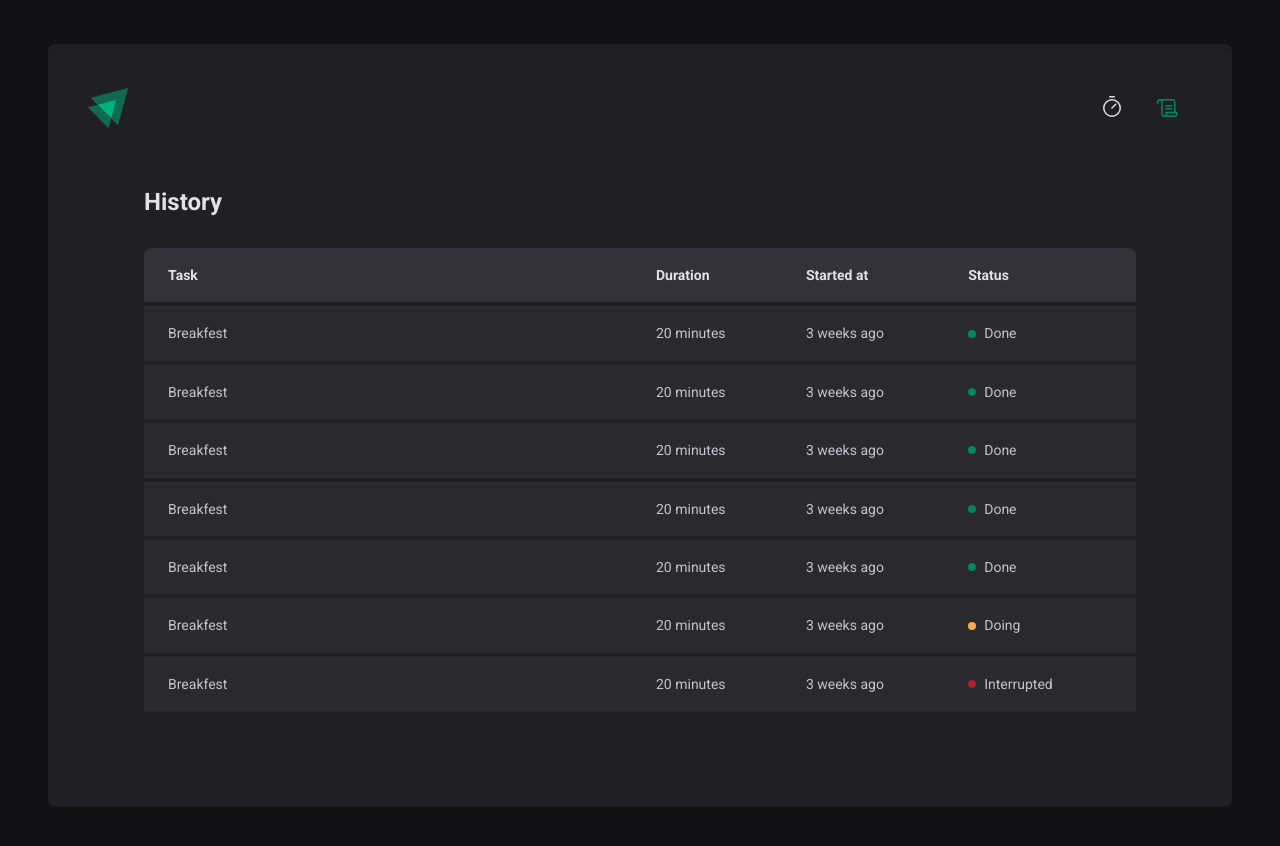
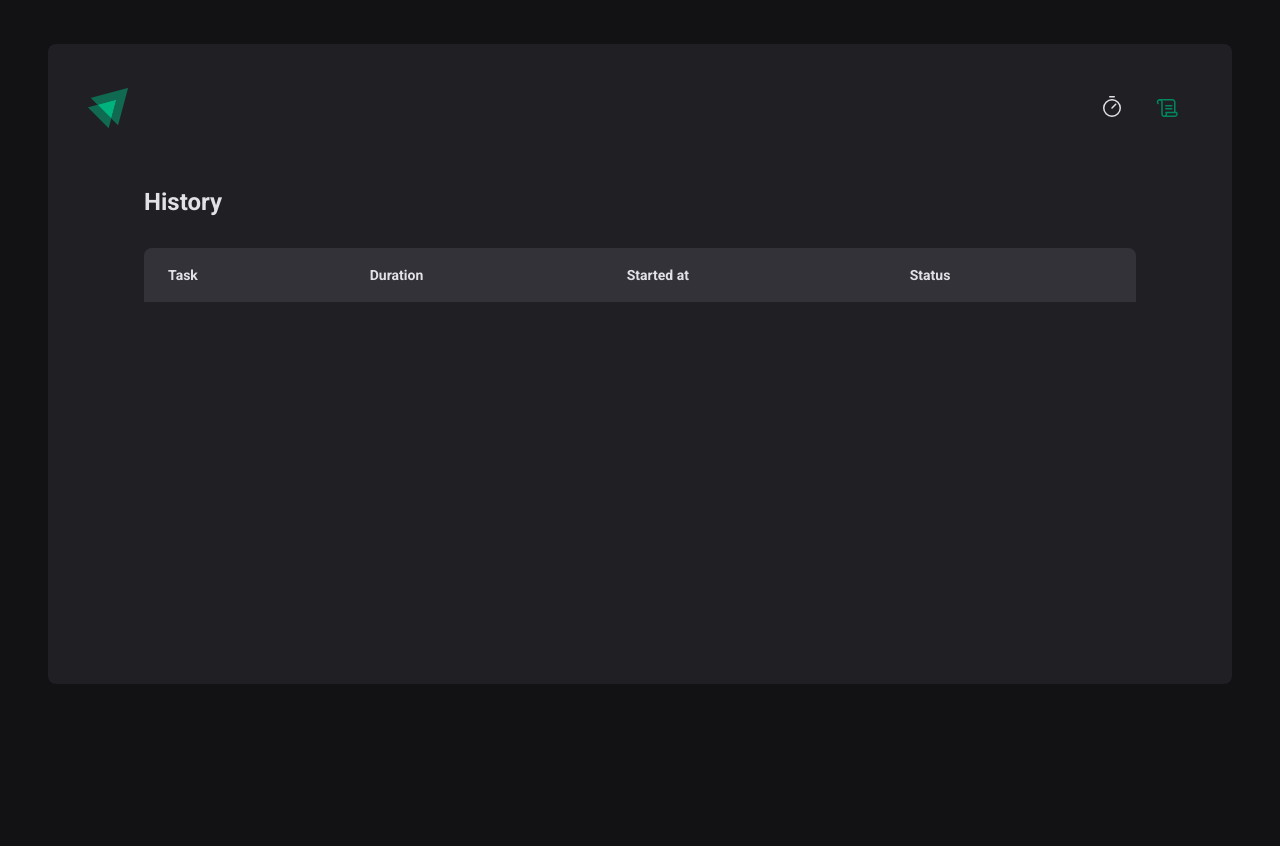
Before and after one commit to hnascx/reactjs-timer, a React (Vite) app: page /history in a window 1280 px wide. Shown: the top 846 px of the page. After the commit the page ends 800 px from the top, so only its background shows below. Built offline with nearby package versions, Linux system fonts and the light colour scheme.

Commit message:
Refactoring using contexts

```diff
--- a/src/App.tsx
+++ b/src/App.tsx
@@ -4,12 +4,15 @@
 import { defaultTheme } from './styles/themes/Default'
 import { GlobalStyle } from './styles/Global'
 import { Router } from './Router'
+import { CyclesContextProvider } from './contexts/CyclesContext'
 
 export function App() {
   return (
     <ThemeProvider theme={defaultTheme}>
       <BrowserRouter>
-        <Router />
+        <CyclesContextProvider>
+          <Router />
+        </CyclesContextProvider>
       </BrowserRouter>
       <GlobalStyle />
     </ThemeProvider>
--- /dev/null
+++ b/src/contexts/CyclesContext.tsx
@@ -0,0 +1,104 @@
+import { ReactNode, createContext, useState } from 'react'
+
+interface CreateCycleData {
+  task: string
+  minutesAmount: number
+}
+
+interface Cycle {
+  id: string
+  task: string
+  minutesAmount: number
+  startDate: Date
+  interruptedDate?: Date
+  finishedDate?: Date
+}
+
+interface CyclesContextType {
+  cycles: Cycle[]
+  activeCycle: Cycle | undefined
+  activeCycleId: string | null
+  amountSecondsPassed: number
+  markCurrentCycleAsFinished: () => void
+  setSecondsPassed: (seconds: number) => void
+  createNewCycle: (data: CreateCycleData) => void
+  interruptCurrentCycle: () => void
+}
+
+export const CyclesContext = createContext({} as CyclesContextType)
+
+interface CyclesContextProviderProps {
+  children: ReactNode
+}
+
+export function CyclesContextProvider({
+  children,
+}: CyclesContextProviderProps) {
+  const [cycles, setCycles] = useState<Cycle[]>([])
+
+  const [activeCycleId, setActiveCycleId] = useState<string | null>(null)
+  const [amountSecondsPassed, setAmountSecondsPassed] = useState(0)
+
+  const activeCycle = cycles.find((cycle) => cycle.id === activeCycleId)
+
+  function setSecondsPassed(seconds: number) {
+    setAmountSecondsPassed(seconds)
+  }
+
+  function markCurrentCycleAsFinished() {
+    setCycles((state) =>
+      state.map((cycle) => {
+        if (cycle.id === activeCycleId) {
+          return { ...cycle, finishedDate: new Date() }
+        } else {
+          return cycle
+        }
+      }),
+    )
+  }
+
+  function createNewCycle(data: CreateCycleData) {
+    const id = String(new Date().getTime())
+
+    const newCycle: Cycle = {
+      id,
+      task: data.task,
+      minutesAmount: data.minutesAmount,
+      startDate: new Date(),
+    }
+
+    setCycles((state) => [...state, newCycle])
+    setActiveCycleId(id)
+    setAmountSecondsPassed(0)
+  }
+
+  function interruptCurrentCycle() {
+    setCycles((state) =>
+      state.map((cycle) => {
+        if (cycle.id === activeCycleId) {
+          return { ...cycle, interruptedDate: new Date() }
+        } else {
+          return cycle
+        }
+      }),
+    )
+    setActiveCycleId(null)
+  }
+
+  return (
+    <CyclesContext.Provider
+      value={{
+        cycles,
+        activeCycle,
+        activeCycleId,
+        markCurrentCycleAsFinished,
+        amountSecondsPassed,
+        setSecondsPassed,
+        createNewCycle,
+        interruptCurrentCycle,
+      }}
+    >
+      {children}
+    </CyclesContext.Provider>
+  )
+}
--- a/src/pages/History/index.tsx
+++ b/src/pages/History/index.tsx
@@ -1,6 +1,11 @@
+import { useContext } from 'react'
+import { formatDistanceToNow } from 'date-fns'
 import { HistoryContainer, HistoryList, Status } from './styles'
+import { CyclesContext } from '../../contexts/CyclesContext'
 
 export function History() {
+  const { cycles } = useContext(CyclesContext)
+
   return (
     <HistoryContainer>
       <h1>History</h1>
@@ -15,62 +20,34 @@
             </tr>
           </thead>
           <tbody>
-            <tr>
-              <td>Breakfest</td>
-              <td>20 minutes</td>
-              <td>3 weeks ago</td>
-              <td>
-                <Status statusColor="green">Done</Status>
-              </td>
-            </tr>
-            <tr>
-              <td>Breakfest</td>
-              <td>20 minutes</td>
-              <td>3 weeks ago</td>
-              <td>
-                <Status statusColor="green">Done</Status>
-              </td>
-            </tr>
-            <tr>
-              <td>Breakfest</td>
-              <td>20 minutes</td>
-              <td>3 weeks ago</td>
-              <td>
-                <Status statusColor="green">Done</Status>
-              </td>
-            </tr>
-            <tr>
-              <td>Breakfest</td>
-              <td>20 minutes</td>
-              <td>3 weeks ago</td>
-              <td>
-                <Status statusColor="green">Done</Status>
-              </td>
-            </tr>
-            <tr>
-              <td>Breakfest</td>
-              <td>20 minutes</td>
-              <td>3 weeks ago</td>
-              <td>
-                <Status statusColor="green">Done</Status>
-              </td>
-            </tr>
-            <tr>
-              <td>Breakfest</td>
-              <td>20 minutes</td>
-              <td>3 weeks ago</td>
-              <td>
-                <Status statusColor="yellow">Doing</Status>
-              </td>
-            </tr>
-            <tr>
-              <td>Breakfest</td>
-              <td>20 minutes</td>
-              <td>3 weeks ago</td>
-              <td>
-                <Status statusColor="red">Interrupted</Status>
-              </td>
-            </tr>
+            {cycles.map((cycle) => {
+              return (
+                <tr key={cycle.id}>
+                  <td>{cycle.task}</td>
+                  <td>{cycle.minutesAmount} minutes</td>
+                  <td>
+                    {formatDistanceToNow(cycle.startDate, {
+                      addSuffix: true,
+                    })}
+                  </td>
+                  <td>
+                    {cycle.finishedDate && (
+                      /* && means then */ <Status statusColor="green">
+                        Concluded
+                      </Status>
+                    )}
+
+                    {cycle.interruptedDate && (
+                      <Status statusColor="red">Interrupted</Status>
+                    )}
+
+                    {!cycle.finishedDate && !cycle.interruptedDate && (
+                      <Status statusColor="yellow">In progress</Status>
+                    )}
+                  </td>
+                </tr>
+              )
+            })}
           </tbody>
         </table>
       </HistoryList>
--- a/src/pages/Home/components/Countdown/index.tsx
+++ b/src/pages/Home/components/Countdown/index.tsx
@@ -1,7 +1,7 @@
 import { useContext, useEffect } from 'react'
 import { CountdownContainer, Separator } from './styles'
 import { differenceInSeconds } from 'date-fns'
-import { CyclesContext } from '../..'
+import { CyclesContext } from '../../../../contexts/CyclesContext'
 
 export function Countdown() {
   const {
--- a/src/pages/Home/components/NewCycleForm/index.tsx
+++ b/src/pages/Home/components/NewCycleForm/index.tsx
@@ -1,7 +1,7 @@
 import { FormContainer, MinutesAmountInput, TaskInput } from './styles'
 import { useContext } from 'react'
-import { CyclesContext } from '../..'
 import { useFormContext } from 'react-hook-form'
+import { CyclesContext } from '../../../../contexts/CyclesContext'
 
 export function NewCycleForm() {
   const { activeCycle } = useContext(CyclesContext)
--- a/src/pages/Home/index.tsx
+++ b/src/pages/Home/index.tsx
@@ -2,7 +2,7 @@
 import { useForm, FormProvider } from 'react-hook-form'
 import { zodResolver } from '@hookform/resolvers/zod'
 import * as zod from 'zod'
-import { createContext, useState } from 'react'
+import { useContext } from 'react'
 
 import {
   HomeContainer,
@@ -11,25 +11,7 @@
 } from './styles'
 import { NewCycleForm } from './components/NewCycleForm'
 import { Countdown } from './components/Countdown'
-
-interface Cycle {
-  id: string
-  task: string
-  minutesAmount: number
-  startDate: Date
-  interruptedDate?: Date
-  finishedDate?: Date
-}
-
-interface CyclesContextType {
-  activeCycle: Cycle | undefined
-  activeCycleId: string | null
-  amountSecondsPassed: number
-  markCurrentCycleAsFinished: () => void
-  setSecondsPassed: (seconds: number) => void
-}
-
-export const CyclesContext = createContext({} as CyclesContextType)
+import { CyclesContext } from '../../contexts/CyclesContext'
 
 const newCycleFormValidationSchema = zod.object({
   task: zod.string().min(1, 'Input the task.'),
@@ -42,9 +24,8 @@
 type NewCycleFormData = zod.infer<typeof newCycleFormValidationSchema>
 
 export function Home() {
-  const [cycles, setCycles] = useState<Cycle[]>([])
-  const [activeCycleId, setActiveCycleId] = useState<string | null>(null)
-  const [amountSecondsPassed, setAmountSecondsPassed] = useState(0)
+  const { activeCycle, createNewCycle, interruptCurrentCycle } =
+    useContext(CyclesContext)
 
   const newCycleForm = useForm<NewCycleFormData>({
     resolver: zodResolver(newCycleFormValidationSchema),
@@ -56,77 +37,24 @@
 
   const { handleSubmit, watch, reset } = newCycleForm
 
-  const activeCycle = cycles.find((cycle) => cycle.id === activeCycleId)
-
-  function setSecondsPassed(seconds: number) {
-    setAmountSecondsPassed(seconds)
-  }
-
-  function markCurrentCycleAsFinished() {
-    setCycles((state) =>
-      state.map((cycle) => {
-        if (cycle.id === activeCycleId) {
-          return { ...cycle, finishedDate: new Date() }
-        } else {
-          return cycle
-        }
-      }),
-    )
-  }
+  const task = watch('task')
+  const isSubmitDisabled = !task
 
   function handleCreateNewCycle(data: NewCycleFormData) {
-    const id = String(new Date().getTime())
-
-    const newCycle: Cycle = {
-      id,
-      task: data.task,
-      minutesAmount: data.minutesAmount,
-      startDate: new Date(),
-    }
-
-    setCycles((state) => [...state, newCycle])
-    setActiveCycleId(id)
-    setAmountSecondsPassed(0)
-
+    createNewCycle(data)
     reset()
   }
-
-  function handleInterruptCycle() {
-    setCycles((state) =>
-      state.map((cycle) => {
-        if (cycle.id === activeCycleId) {
-          return { ...cycle, interruptedDate: new Date() }
-        } else {
-          return cycle
-        }
-      }),
-    )
-    setActiveCycleId(null)
-  }
-
-  const task = watch('task')
-  const isSubmitDisabled = !task
 
   return (
     <HomeContainer>
       <form onSubmit={handleSubmit(handleCreateNewCycle)} action="">
-        <CyclesContext.Provider
-          value={{
-            activeCycle,
-            activeCycleId,
-            markCurrentCycleAsFinished,
-            amountSecondsPassed,
-            setSecondsPassed,
-          }}
-        >
-          <FormProvider {...newCycleForm}>
-            <NewCycleForm />
-          </FormProvider>
-          <Countdown />
-        </CyclesContext.Provider>
+        <FormProvider {...newCycleForm}>
+          <NewCycleForm />
+        </FormProvider>
+        <Countdown />
 
         {activeCycle ? (
-          <StopCountdownButton onClick={handleInterruptCycle} type="button">
+          <StopCountdownButton onClick={interruptCurrentCycle} type="button">
             <HandPalm size={24} />
             Stop
           </StopCountdownButton>
```
